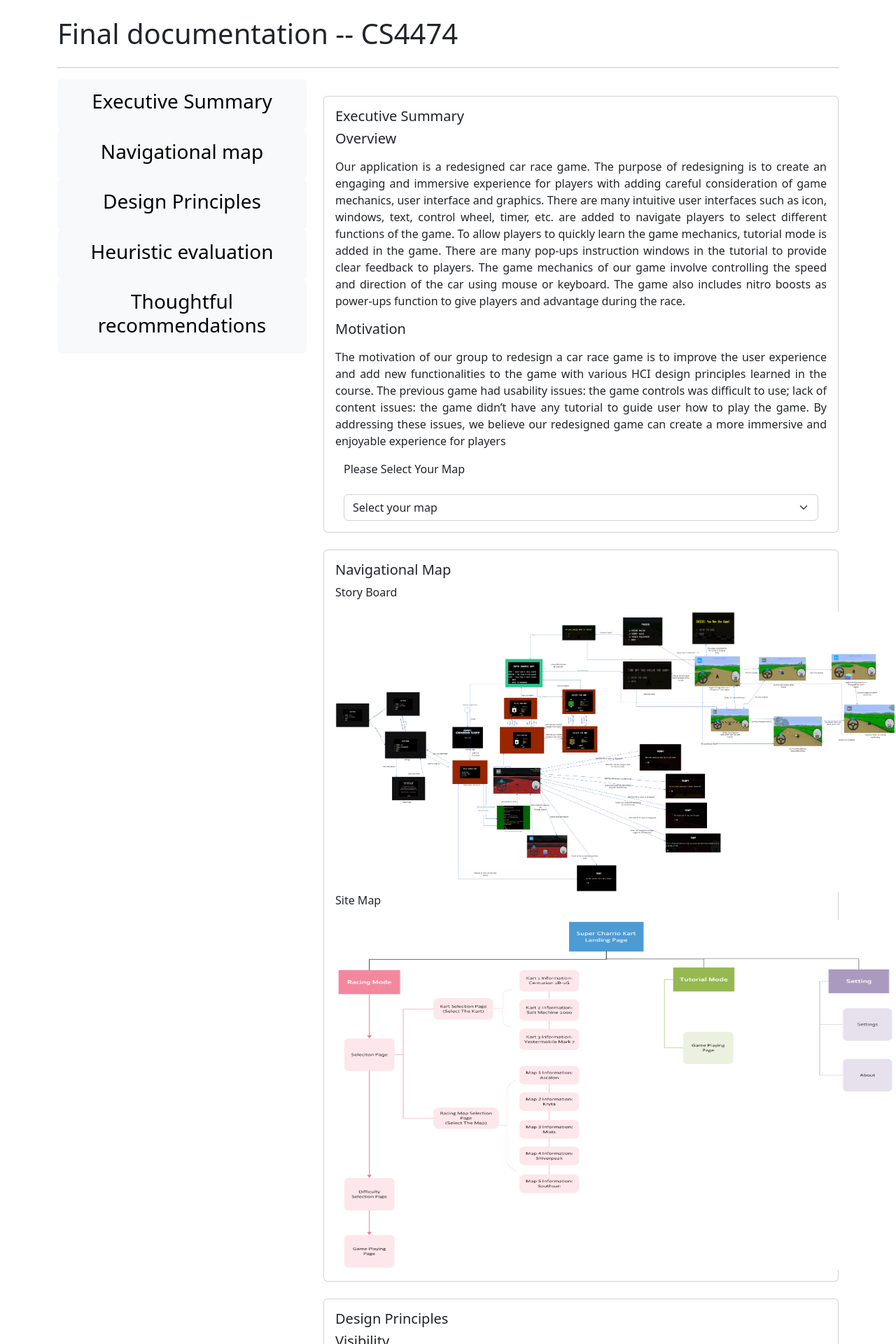
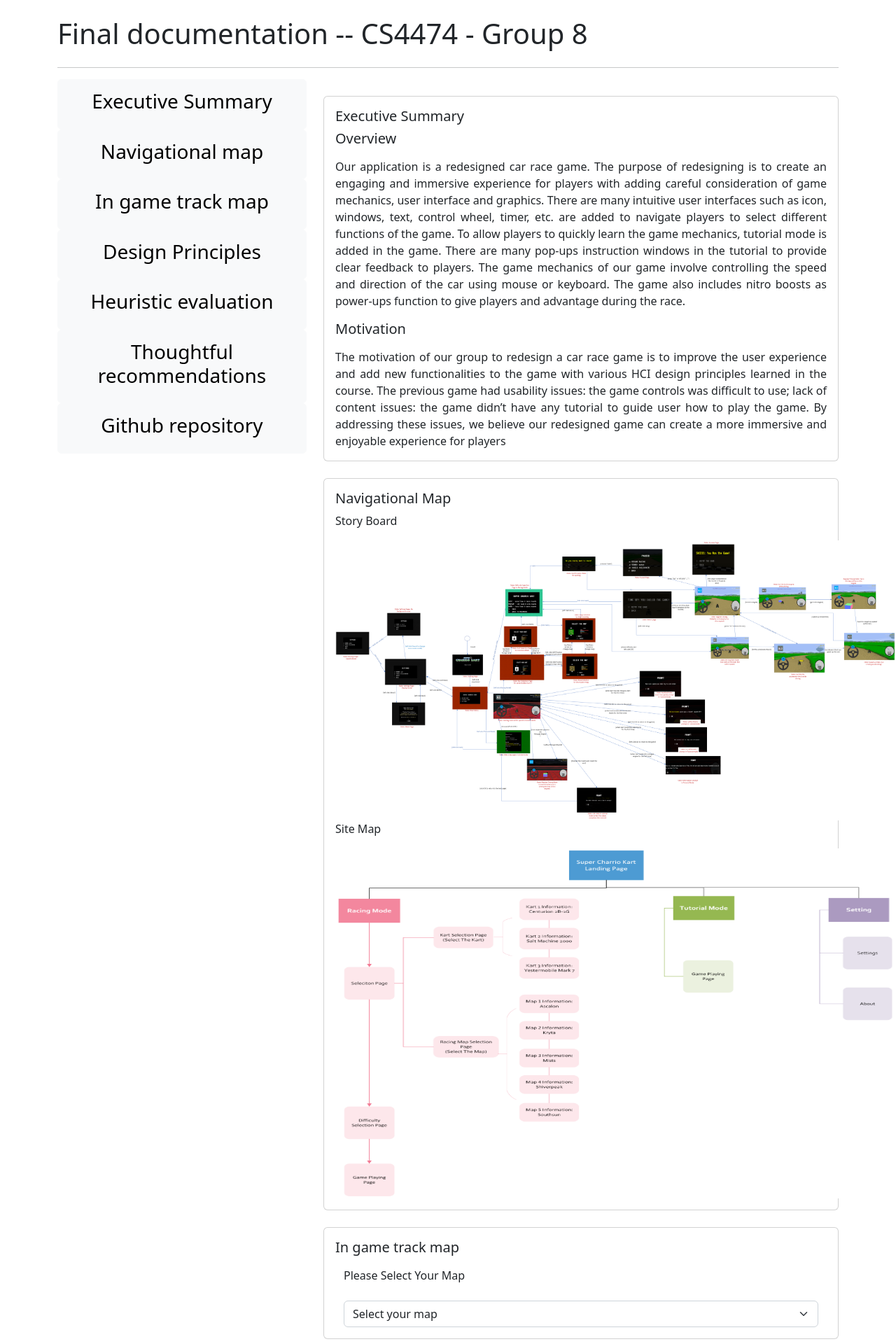
Before and after one commit to hesihui/4474finalweb, a React (Create React App) app: page / in a window 1280 px wide. Shown: the top 1920 px of the page at 70% size. Built offline with nearby package versions, Linux system fonts and the light colour scheme.

Commit message:
update storyboard

```diff
--- a/public/index.html
+++ b/public/index.html
@@ -24,7 +24,7 @@
       work correctly both with client-side routing and a non-root public URL.
       Learn how to configure a non-root public URL by running `npm run build`.
     -->
-    <title>React App</title>
+    <title>Final documentation -- CS4474 - Group 8</title>
   </head>
   <body>
     <noscript>You need to enable JavaScript to run this app.</noscript>
--- a/src/App.js
+++ b/src/App.js
@@ -55,7 +55,7 @@ function App() {
       <Row>
         <Col>
           <header className="my-4">
-            <h1>Final documentation -- CS4474</h1>
+            <h1>Final documentation -- CS4474 - Group 8</h1>
           </header>
           <hr></hr>
         </Col>
@@ -90,6 +90,17 @@ function App() {
               >
                 <Nav.Link href="#navimap">
                   <h3>Navigational map</h3>
+                </Nav.Link>
+              </Button>
+            </>
+            <>
+              <Button
+                className="btn-light btn-outline-light"
+                aria-controls="example-collapse-text"
+                aria-expanded={open}
+              >
+                <Nav.Link href="#tmap">
+                  <h3>In game track map</h3>
                 </Nav.Link>
               </Button>
             </>
@@ -278,6 +289,17 @@ function App() {
                 </Nav>
               </Collapse>
             </>
+            <>
+              <Button
+                className="btn-light btn-outline-light"
+                aria-controls="example-collapse-text"
+                aria-expanded={open}
+              >
+                <Nav.Link href="#github">
+                  <h3>Github repository</h3>
+                </Nav.Link>
+              </Button>
+            </>
           </Nav>
           {/* </div> */}
         </Col>
@@ -319,7 +341,6 @@ function App() {
                 these issues, we believe our redesigned game can create a more
                 immersive and enjoyable experience for players
               </Card.Text>
-              <DropDown />
             </Card.Body>
           </Card>
           <Card className="my-4">
@@ -339,6 +360,16 @@ function App() {
                   width={"800px"}
                   height={"500px"} zoomLevel={"2"}
                 />
+              </Card.Text>
+            </Card.Body>
+          </Card>
+          <Card className="my-4">
+            <Card.Body>
+              <Card.Title id="tmap">In game track map</Card.Title>
+              <Card.Text className="text-justify">
+
+
+              <DropDown />
               </Card.Text>
             </Card.Body>
           </Card>
@@ -1062,6 +1093,14 @@ function App() {
               </Card.Text>
             </Card.Body>
           </Card>
+          <Card className="my-4">
+            <Card.Body>
+              <Card.Title id="github">Github repository</Card.Title>
+              <Card.Text className="text-justify">
+              <a href="https://github.com/uwohci23/group8" target="_blank">https://github.com/uwohci23/group8</a>
+              </Card.Text>
+            </Card.Body>
+          </Card>
         </Col>
       </Row>
     </Container>
```
Also changed, not shown: src/Component/assets/storyboard.png.
